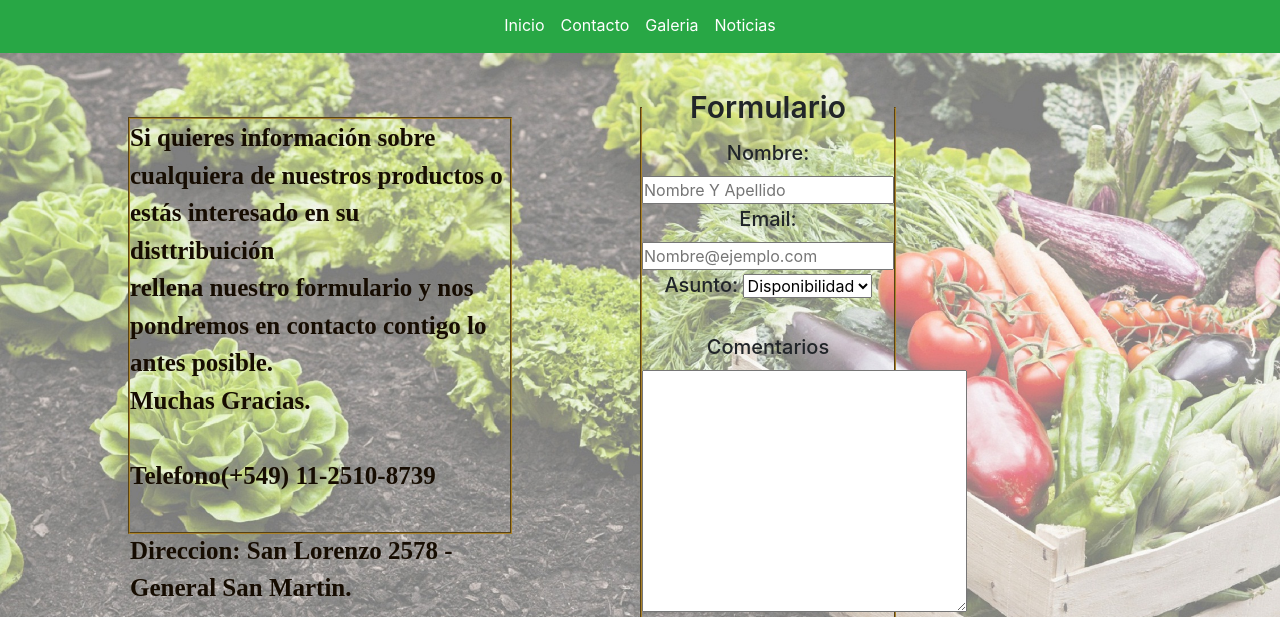
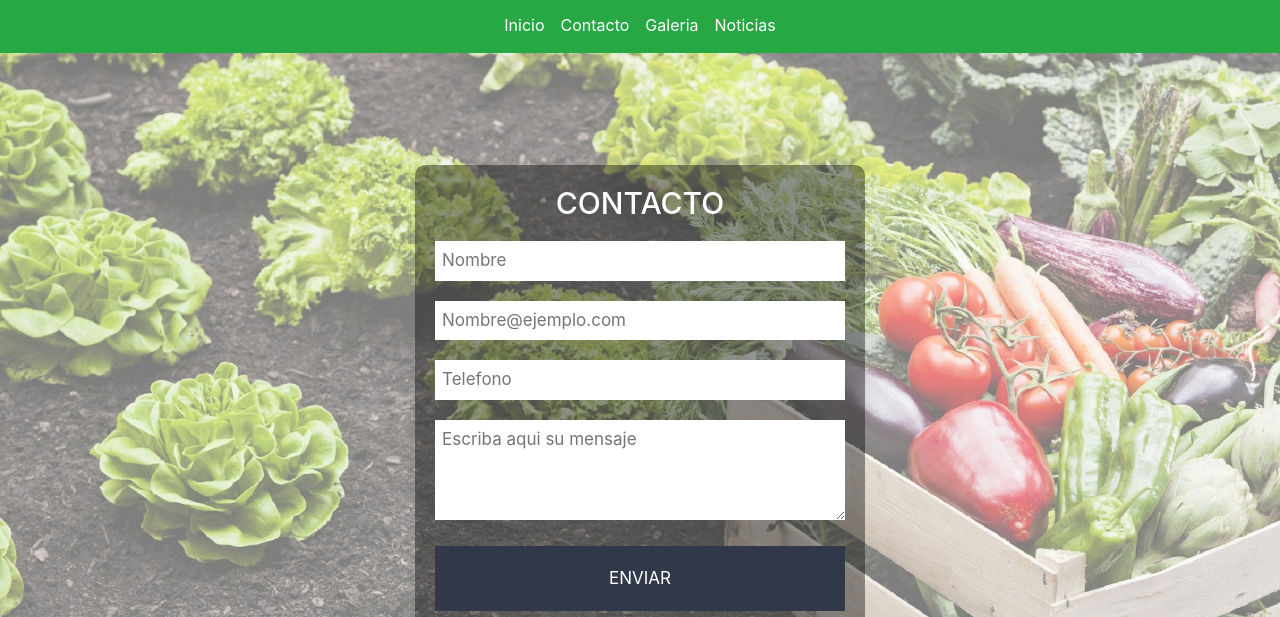
Before and after one commit to alanviz/huerta, a plain HTML site: page page/contacto.html in a window 1280 px wide. Shown: the part 183-800 px from the top of the page. Drawn offline with nearby package versions, Linux system fonts and the light colour scheme; files that its build step writes are made by us from their sources; files whose address does not match are found by name.

Commit message:
mejorando la seccion contactos, galeria, foro y noticias.

```diff
--- a/css/_footer.scss
+++ b/css/_footer.scss
@@ -1,22 +1,23 @@
-.footer{
+.footer {
+    width: 100%;
    display: grid;
-   grid-template-columns: 1fr 0.5fr;
+   grid-template-columns: 1fr 1fr;
    background-color: #198754;
-   grid-row-gap: 50px;
-   .footer__pick{
+   .footer__pick {
+    text-align: left;
     font-size: 20px;
     font-family: sans-serif;
     font-weight: bold;
     margin-left: 20px;
-    margin-top: 15px;
+    margin-top: 10px;
     }
     .footer__iconos {
         text-align: right;
-        .iconos__img{
+        padding-top: 5px;
+        .iconos__img {
             padding-right: 20px;
             padding-left: 20px;
         }
    }
 
-
 }
--- a/css/_form.scss
+++ b/css/_form.scss
@@ -1,49 +1,49 @@
-.back{
-	position: absolute;
+.separador{
 	width: 100%;
-	height: 69.5%;
+	height: 700px;
+	display: flex;
+ 	flex-direction: column;
+  	justify-content: center;
+ 	align-items: center;
 }
 
+.form {
 
-.contacto{
-	position: relative;
-	display: grid;
-	grid-template-columns: 1fr 1fr;
-	padding-bottom: 4.4%;
-	.contacto__mensaje{
-		width: 60%;
-		height: 70%;
-		margin-top: 10%;
-		justify-self: center;
-		font-weight: 600;
-		font-size: 25px;
-		border: 2px groove rgb(170, 130, 42);
-		font-family:'Times New Roman', Times, serif;
-		color: #160c01;
-
-	}
+	width: 450px;
+	background: rgba(0,0,0,0.4);
+	padding: 10px 20px;
+	box-sizing: border-box;
+	padding-top: 20px;
+	border-radius: 10px;
 }
 
+h2{
+	color: #fff;
+	text-align: center;
+	margin: 0;
+	font-size: 30px;
+	margin-bottom: 20px;
+}
+input, textarea{
+	width: 100%;
+	margin-bottom: 20px;
+	padding: 7px;
+	box-sizing: border-box;
+	font-size: 17px;
+	border: none;
+}
 
-.form{
-	display: flex;
-	flex-direction: row;
-	justify-content: start;
-	position: relative;
-	margin-top: 5%;
-	.form__borde{
-		width: 40%;
-		text-align: center;
-		border: 2px groove rgb(170, 130, 42);
-		.borde__titulo{
-			font-size: 30px;
-			font-weight: 600;
-		}
-		.borde__dato{
-			font-size: 20px;
-			font-weight: 500;
+textarea {
+	min-height: 100px;
+	max-height: 200px;
+	max-width: 100%;
+}
 
-		}
-	}
-
+#boton {
+	background: #31384A;
+	color: #fff;
+	padding: 20px;
 }
+#boton:hover {
+	cursor: pointer;
+}
--- a/css/_general.scss
+++ b/css/_general.scss
@@ -6,3 +6,13 @@
 .mynav a:hover {
   border-bottom: 2px solid orange;
   }
+
+  .contenedor{
+    height: auto;
+    width: 100%;
+    background-image: url(../multimedia/fondo.jpg);
+    background-size: cover;
+    background-position: center;
+    background-attachment: fixed;
+
+    }
--- a/css/_noticias.scss
+++ b/css/_noticias.scss
@@ -1,12 +1,4 @@
-.contenedor{
-height: auto;
-width: 100%;
-background-image: url(../multimedia/fondo.jpg);
-background-size: cover;
-background-position: center;
-background-attachment: fixed;
 
-}
 
 
 .noticias__info {
--- a/page/contacto.html
+++ b/page/contacto.html
@@ -28,7 +28,7 @@
     <header class="header">
         <img class="header__logo agrandar" src="../multimedia/logo.png">
 
-       <nav class="navbar navbar-expand-lg navbar-light bg-success text-white">
+       <nav class="navbar navbar-expand-lg navbar-light bg-success text-white mynav">
             <button class="navbar-toggler" type="button" data-toggle="collapse" data-target="#navbarNavAltMarkup" aria-controls="navbarNavAltMarkup" aria-expanded="false" aria-label="Toggle navigation">
             <span class="navbar-toggler-icon"></span>
             </button>
@@ -45,57 +45,26 @@
 
 
     <section class="contenedor">
-
-        <div class=" contacto">
-            <p class="contacto__mensaje"> Si quieres información sobre cualquiera de nuestros productos o estás interesado en su disttribuición
-                <br> rellena nuestro formulario y nos pondremos en contacto contigo lo antes posible.
-                <br>Muchas Gracias.
-                <br>
-                <br>Telefono(+549) 11-2510-8739
-                <br>
-                <br>Direccion: San Lorenzo 2578 - General San Martin.
-
-
+        <div class="separador">
             <form class="form" >
-                <fieldset class="form__borde">
-
-                    <legend class="borde__titulo">Formulario</legend>
-                    <label class="borde__dato"  for="Nombre" placeholder= >Nombre: </label>
-                    <input type="text" name="Nombre" placeholder="Nombre Y Apellido">
-                    <br>
-                    <label class="borde__dato"  for="email">Email:</label>
-                    <input type="email" name="email" placeholder="Nombre@ejemplo.com">
-                    <br>
-                    <label class="borde__dato"  for="Asunto">Asunto: </label>
-                    <select name="Asunto">
-                    <option value=""> Disponibilidad </option>
-                    <option value=""> Duda </option>
-                    <option value=""> Envío </option>
-                    <option value=""> Otro </option>
-                    </select>
-                    <br>
-                    <br>
-                    <label class="borde__dato"  for="Comentarios"> Comentarios </label>
-                    <br>
-                    <textarea name="Comentarios" id="" cols="30" rows="10"></textarea>
-                    <br>
-                    <input type="submit" value="Enviar"> <input type="reset" value="Reiniciar">
-                    <br>
-                </fieldset>
-
+                <h2>CONTACTO</h2>
+                <input type="text" name="Nombre" placeholder="Nombre">
+                <input type="email" name="Correo" placeholder="Nombre@ejemplo.com">
+                <input type="text" name="Telefono" placeholder="Telefono">
+                <textarea name="Mensaje" placeholder="Escriba aqui su mensaje"></textarea>
+                <input type="button" value="ENVIAR" id="boton">
             </form>
         </div>
 
     </section>
 
 
-<footer class="footer foo1">
+    <footer class="footer">
         <h2  class="footer__pick"> Creado por Alan Vizza</h2>
         <div class="footer__iconos">
             <a class="iconos__img" href="http://twitter.com" target="_blank"><img  height="40" width="auto" src="../multimedia/twitter.png"></a>
             <a class="iconos__img" href="http://facebook.com" target="_blank"><img  height="40" width="auto" src="../multimedia/facebook.png"></a>
             <a class="iconos__img" href="http://instagram.com" target="_blank"><img  height="40" width="auto" src="../multimedia/instagram.png"></a>
-
         </div>
 
     </footer>
```
Also changed, not shown: css/_main.scss (+0 -23 lines), index.html (+8 -5 lines), page/foro.html (+1 -1 lines), page/multimedia.html (+1 -1 lines), page/noticias.html (+1 -1 lines), page/tienda.html (+1 -1 lines), css/_galeria.scss (line endings or trailing spaces), css/estilos.css, 1 other file.
